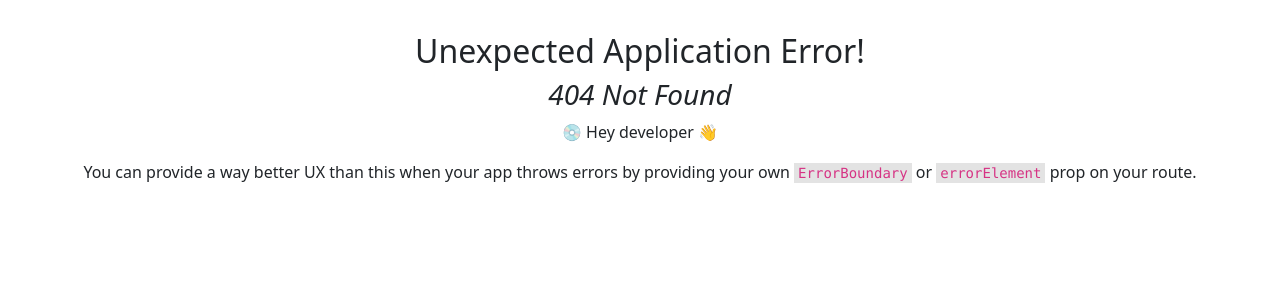
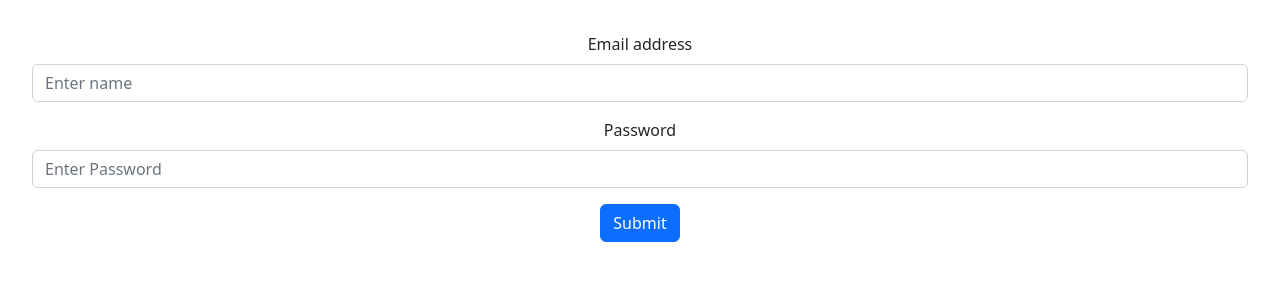
Before and after one commit to digikullReact/julyfrontendreact, a React (Vite) app: page /control in a window 1280 px wide. Before the commit this address had no page. Shown: the top 300 px of the page. Built offline with nearby package versions, Linux system fonts and the light colour scheme.

Commit message:
controlled input

```diff
--- /dev/null
+++ b/src/pages/Controlled.jsx
@@ -0,0 +1,71 @@
+import React from 'react'
+import Button from 'react-bootstrap/Button';
+import Form from 'react-bootstrap/Form';
+import { useForm, Controller } from "react-hook-form";
+import { yupResolver } from '@hookform/resolvers/yup';
+import * as yup from "yup";
+
+
+// controlled field belong to already existing ui libraries like material ui ,bootstrap react or ant design
+
+
+
+const Controlled = () => {
+  const schema = yup.object({
+    name: yup.string().required(),
+    password: yup.string().required(),
+  }).required();
+
+  const { register, handleSubmit,control, formState:{ errors },setValue } = useForm({
+    resolver: yupResolver(schema)
+  });
+  const onSubmit = data => {
+
+    // call the api or do any kind of stuff with the form data
+    console.log(data);
+  }
+  return (
+    <div>
+
+<Form onSubmit={handleSubmit(onSubmit)}>
+      <Form.Group className="mb-3" controlId="formBasicEmail">
+        <Form.Label>Email address</Form.Label>
+
+        <Controller
+        name="name"
+        control={control}
+        rules={{ required: true }}
+        render={({ field }) => <Form.Control type="text"  {...register("name")}  placeholder="Enter name" />  }
+      />
+
+            <p>{errors.name?.message}</p>
+
+
+
+      </Form.Group>
+
+      <Form.Group className="mb-3" controlId="formBasicPassword">
+        <Form.Label>Password</Form.Label>
+
+        <Controller
+        name="password"
+        control={control}
+        rules={{ required: true }}
+        render={({ field }) => <Form.Control type="password"  {...register("password")}  placeholder="Enter Password" /> }
+      />
+      </Form.Group>
+
+      <p>{errors.password?.message}</p>
+
+      <Button variant="primary" type="submit">
+        Submit
+      </Button>
+    </Form>
+
+
+
+    </div>
+  )
+}
+
+export default Controlled
--- /dev/null
+++ b/src/pages/Uncontrolled.jsx
@@ -0,0 +1,46 @@
+import React from 'react'
+import { useForm } from "react-hook-form";
+
+import { yupResolver } from '@hookform/resolvers/yup';
+import * as yup from "yup";
+
+
+// Native HTML inputs
+const Uncontrolled = () => {
+    const schema = yup.object({
+        name: yup.string().required("The name is very required field"),
+        age: yup.number().required("age is evevevrvrvrv").positive("iiii").integer(),
+      }).required();
+
+      const { register, handleSubmit, formState:{ errors },setValue } = useForm({
+        resolver: yupResolver(schema)
+      });
+      const onSubmit = data => {
+
+        // call the api or do any kind of stuff with the form data
+        console.log(data);
+      }
+
+
+  return (
+    <div>
+     <form onSubmit={handleSubmit(onSubmit)}>
+       <input type="text" placeholder='name' {...register("name")}  />
+       <p style={{color:"red"}}>{errors.name?.message}</p>
+
+       <input type="text" placeholder='age' {...register("age")}  />
+       <p style={{color:"red"}}>{errors.age?.message}</p>
+
+       <button>
+        Submit Data
+       </button>
+
+
+     </form>
+
+
+    </div>
+  )
+}
+
+export default Uncontrolled
```
Also changed, not shown: src/routes.jsx (+10 -0 lines).
